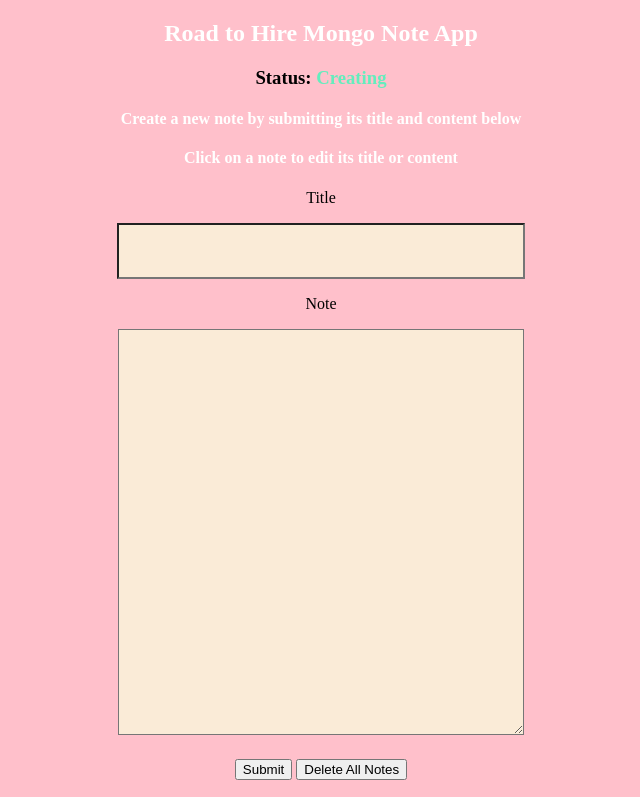
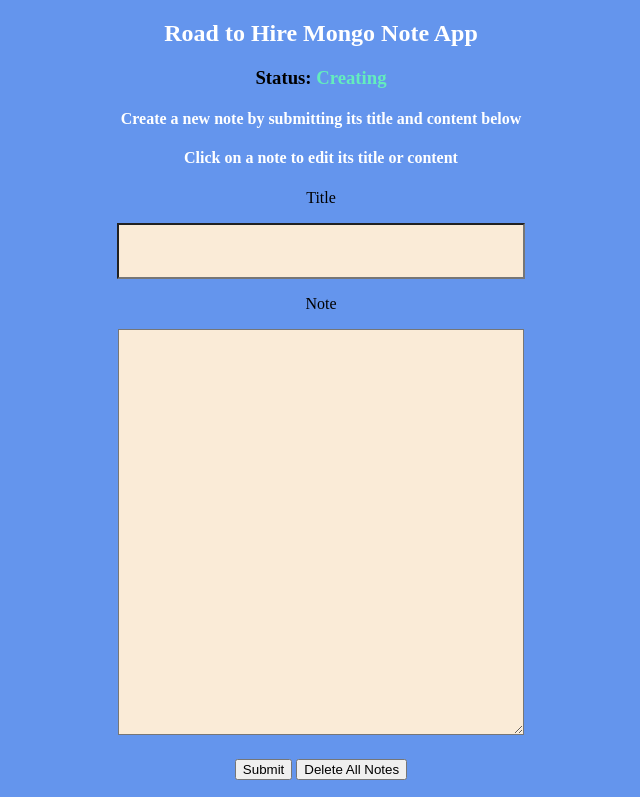
Before and after one commit to emilyhm/notes-app, a website: page public/index.html in a window 1280 px wide. Shown: the top 797 px of the page, without its empty margins (319-959 px from the left). Drawn offline with nearby package versions, Linux system fonts and the light colour scheme; no server answers.

Commit message:
changing the background back to blue

```diff
--- a/public/index.html
+++ b/public/index.html
@@ -8,7 +8,7 @@
     <style media="screen">
         body {
             text-align: center;
-            background-color: pink;
+            background-color: cornflowerblue;
         }
 
         .primary {
```
